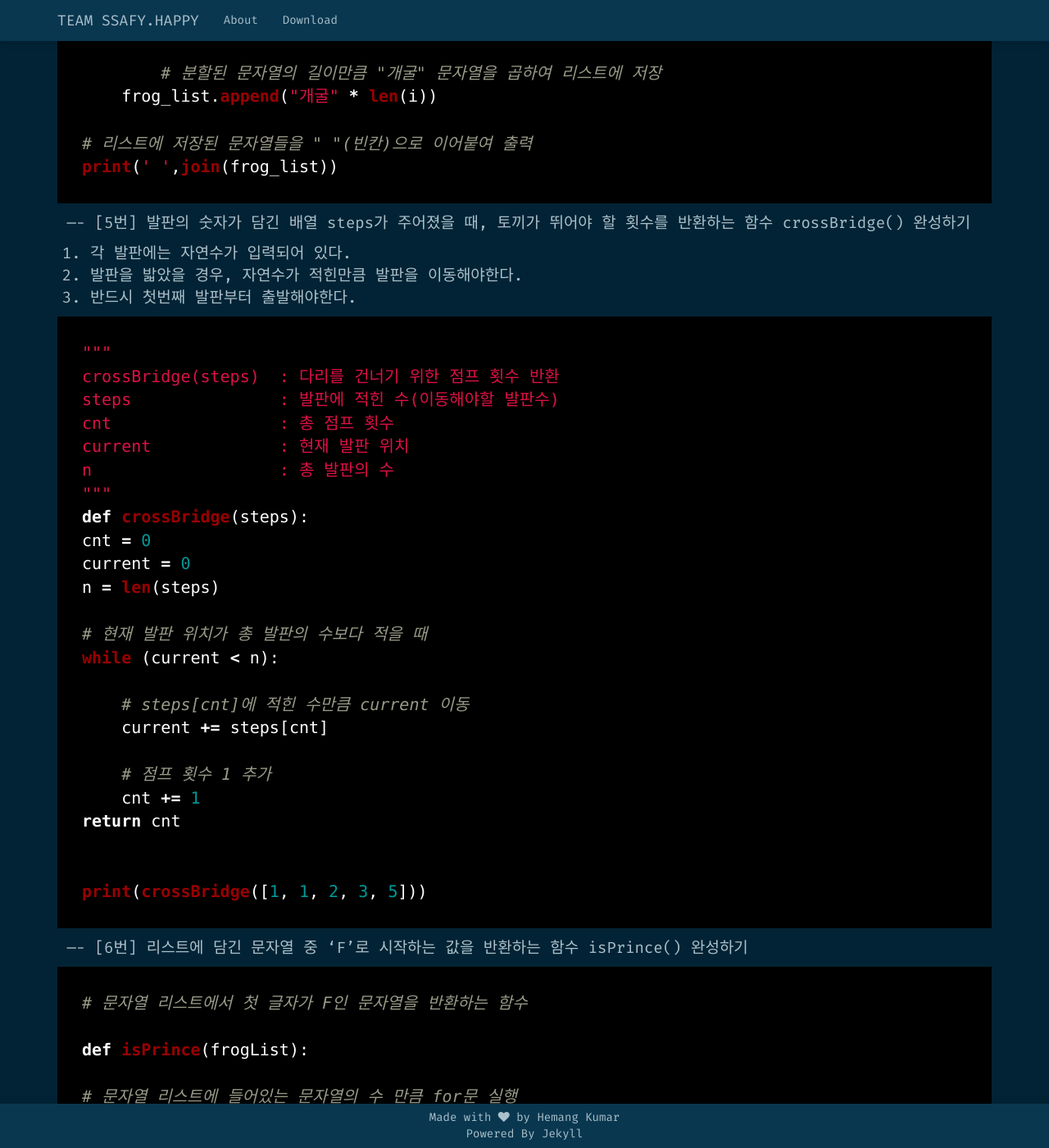
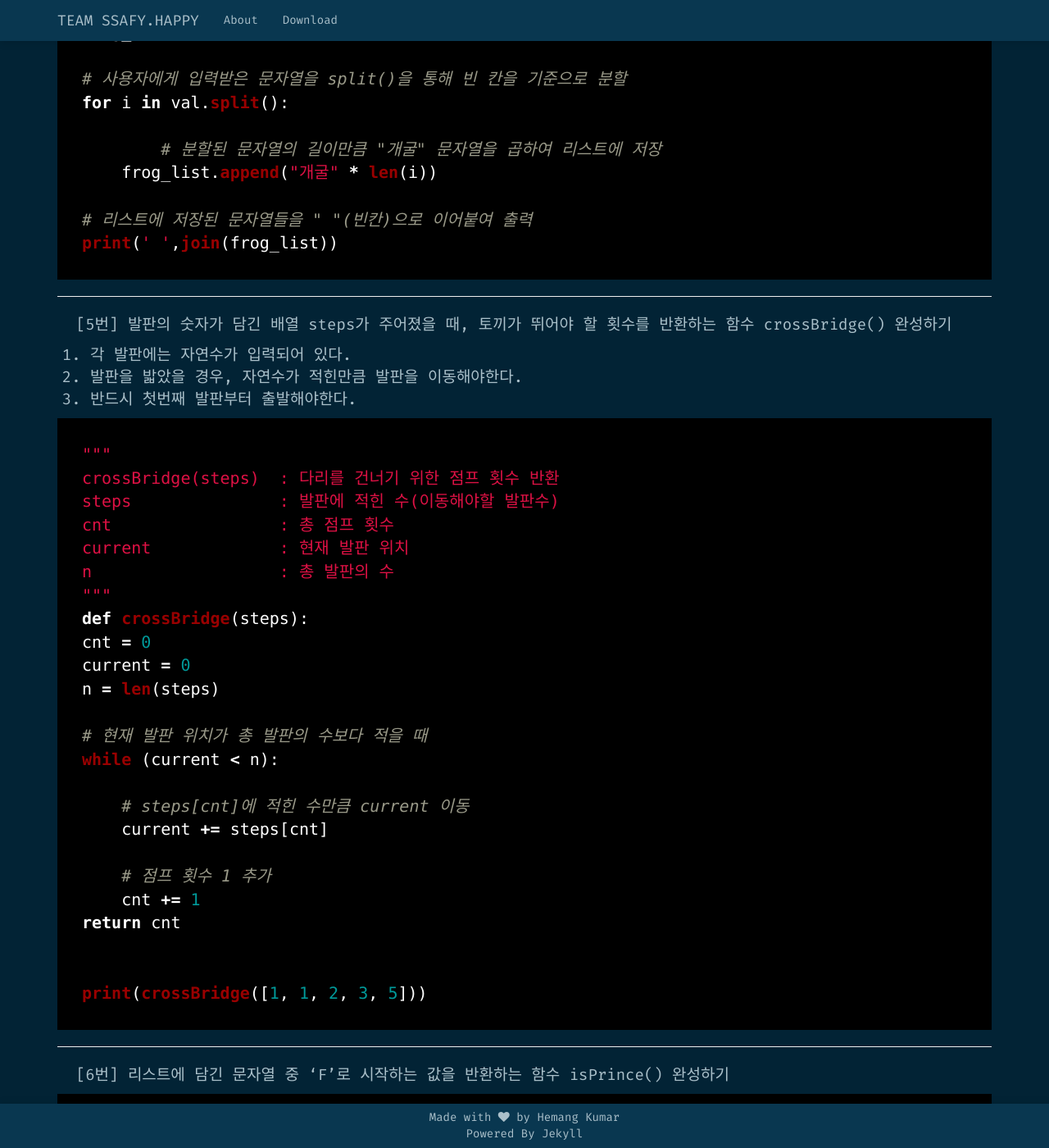
Before and after one commit to J1STAR/ssafyHappy, a Jekyll site: the page built from _posts/2018-12-17-[ Day 1 ] 파이썬 레벨 테스트.md, in a window 1280 px wide and 1400 px high, scrolled down 1748 px. Shown: the whole window at 82% size. Built offline with Jekyll 4.4.1, drawn with Linux system fonts in a browser that asks for light colours; nearby versions of some CDN libraries; some web fonts are replaced; some of the changed text lies outside the part shown.

Commit message:
j1starpost

````diff
--- a/_posts/2018-12-17-[ Day 1 ] 파이썬 레벨 테스트.md
+++ b/_posts/2018-12-17-[ Day 1 ] 파이썬 레벨 테스트.md
@@ -10,7 +10,8 @@ categories: ["MacOS","Terminal","github","Jekyll","Markdown","Python"]
 # 문자열 출력
 print("Hello Rabbit!")
 ```
-&nbsp;----
+----
+&nbsp;
 [2번] 사칙 연산을 이용해 숫자 세기
 ```python
 # 변수에 숫자 저장
@@ -23,7 +24,8 @@ my_sub = x - y
 my_mul = x * y
 my_div = x / y
 ```
-&nbsp;----
+----
+&nbsp;
 [3번] 거꾸로 숫자 세기
 ```python
 #for, range 사용
@@ -34,7 +36,8 @@ count = 10
 for i in range(1,10):
 	print("현재 숫자:", count-i)
 ```
-&nbsp;----
+----
+&nbsp;
 [4번] 임의의 문자열 입력 시, 문자열 길이만큼 "개굴" 출력
 • 나의 풀이
 ```python
@@ -67,7 +70,8 @@ for i in val.split():
 # 리스트에 저장된 문자열들을 " "(빈칸)으로 이어붙여 출력
 print(' ',join(frog_list))
 ```
-&nbsp;----
+----
+&nbsp;
 [5번]  발판의 숫자가 담긴 배열 steps가 주어졌을 때, 토끼가 뛰어야 할 횟수를 반환하는 함수 crossBridge()  완성하기
 1. 각 발판에는 자연수가 입력되어 있다.
 2. 발판을 밟았을 경우, 자연수가 적힌만큼 발판을 이동해야한다.
@@ -99,7 +103,8 @@ return cnt
 
 print(crossBridge([1, 1, 2, 3, 5]))
 ```
-&nbsp;----
+----
+&nbsp;
 [6번] 리스트에 담긴 문자열 중 'F'로 시작하는 값을 반환하는 함수 isPrince() 완성하기
 ```python
 # 문자열 리스트에서 첫 글자가 F인 문자열을 반환하는 함수
@@ -118,7 +123,8 @@ for elem in frogList:
 
 print(isPrince(['Alice', 'Bob', 'Frog']))
 ```
-&nbsp;----
+----
+&nbsp;
 [7번] 토끼와 거북이가 같은 타이밍에 쉬는 시간 구하기
 1. 토끼의 휴식시간 N, 거북이의 휴식시간 M
 2. 토끼와 거북이가 동시에 휴식하는 최초의 시간 구하기
@@ -150,7 +156,8 @@ def lcm(a, b):
 
 print(int(lcm(int(rabbit), int(turtle))))
 ```
-&nbsp;----
+----
+&nbsp;
 [8번] 별의 거리에 따라 달라지는 별들 출력하기
 1. 별들 사이의 거리 i
 2. 별들 사이의 거리가 짝수인 경우, 2행의 두별 사이의 거리는 i - 1
@@ -220,7 +227,8 @@ print(' '*(int((distance-1)/2) + int(distance/2) + int(distance%2))+'*', end='')
 
 printStars(distance)
 ```
-&nbsp;----
+----
+&nbsp;
 [10번] Rectangle, Square 클래스 정의하기
 • Rectangle 클래스
 1. 생성자 매개 변수 2개 ( width, height )
````
